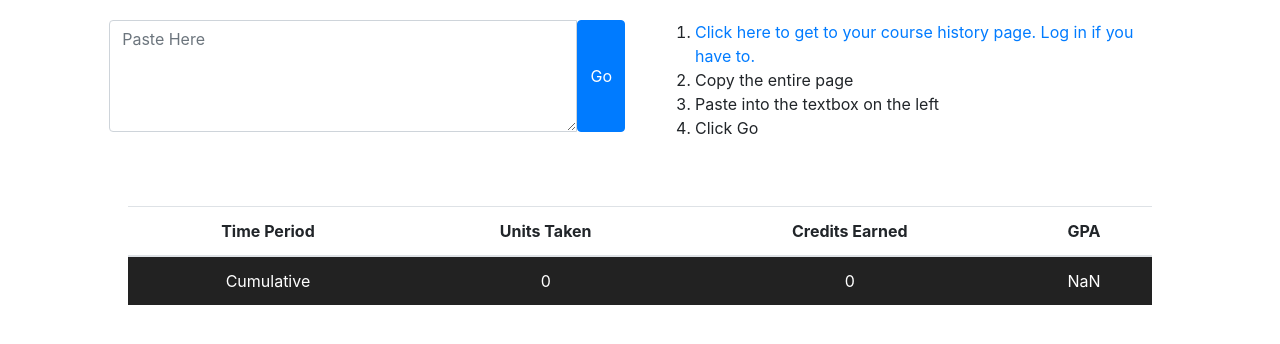
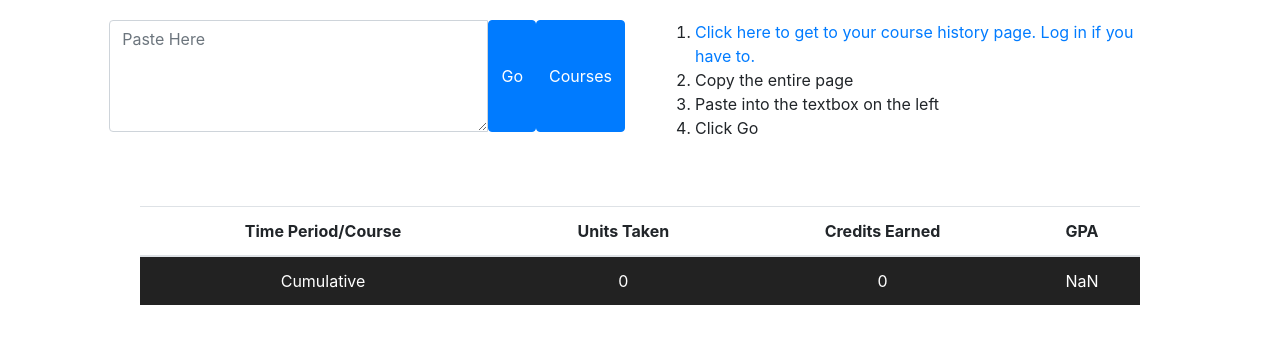
Before and after one commit to maharshi365/McMasterGPACalc, a plain HTML site: page index.html in a window 1280 px wide. Both pictures are taken after a click on the element "Go". Drawn offline with nearby package versions, Linux system fonts and the light colour scheme.

Commit message:
Added All Course Display Option

```diff
--- a/index.html
+++ b/index.html
@@ -1,7 +1,8 @@
 <!DOCTYPE html>
 <html>
 <link rel="stylesheet" href="https://stackpath.bootstrapcdn.com/bootstrap/4.1.3/css/bootstrap.min.css" integrity="sha384-MCw98/SFnGE8fJT3GXwEOngsV7Zt27NXFoaoApmYm81iuXoPkFOJwJ8ERdknLPMO" crossorigin="anonymous">
-<link href="mystyle.css" rel='stylesheet' type="text/css"></link>
+<link href="mystyle.css" rel='stylesheet' type="text/css">
+</link>
 <script src="https://ajax.googleapis.com/ajax/libs/jquery/3.3.1/jquery.min.js"></script>
 <script src="https://maxcdn.bootstrapcdn.com/bootstrap/3.3.7/js/bootstrap.min.js"></script>
 <script src="https://cdnjs.cloudflare.com/ajax/libs/popper.js/1.14.3/umd/popper.min.js" integrity="sha384-ZMP7rVo3mIykV+2+9J3UJ46jBk0WLaUAdn689aCwoqbBJiSnjAK/l8WvCWPIPm49" crossorigin="anonymous"></script>
@@ -13,7 +14,8 @@
     <div class="col-5">
       <div class="input-group">
         <textarea type="text" class="form-control" rows="2" id="inputText" placeholder="Paste Here" style="height:112px;"></textarea>
-                <span class="input-group-addon btn btn-primary" id="button" style="min-height: 112px;display: inline-flex;align-items: center;">Go</span>
+        <span class="input-group-addon btn btn-primary" id="summaryButton" style="min-height: 112px;display: inline-flex;align-items: center;">Go</span>
+        <span class="input-group-addon btn btn-primary" id="coursesButton" style="min-height: 112px;display: inline-flex;align-items: center;">Courses</span>
       </div>
     </div>
     <div class="col-5">
@@ -25,7 +27,7 @@
       </ol>
     </div>
   </div>
-    <div>
+  <div class="container-fluid">
     <table class="table" id='gradesTable' style="border-collapse: collapse;width: 80%;margin-left: 10%;margin-right: 10%;"></table>
   </div>
 </body>
--- a/main.js
+++ b/main.js
@@ -1,46 +1,38 @@
 $(document).ready(function() {
-    $("#button").click(function() {
+    $("#summaryButton").click(function() {
         var userText = $("#inputText").val();
-        var courses = processRawData(userText);
+        courses = processRawData(userText);
         courses = getAllData(courses);
         courses = isIncluded(courses);
         // for future if not included courses need to be accessed
         var notIncluded = courses[1];
         courses = courses[0];
-        courses = courses.sort();
+
         //array of all unique years
-        var years = [];
-        years = extractUniqueYears(years, courses);
+        years = extractUniqueYears(courses);
         //array of all unique semesters
-        var semesters = [];
-        semesters = extractUniqueSemesters(semesters, courses);
+        semesters = extractUniqueSemesters(courses);
         //calculate cumulative GPA data
-        var cumulative = calculateCumulativeGPA(courses);
+        cumulative = calculateCumulativeGPA(courses);
         //calculate yearly GPA data
-        var yearly = calculateYearlyGPA(courses, years);
+        yearly = calculateYearlyGPA(courses, years);
         //calculate semsterly values
-        var semesterly = calculateSemesterlyGPA(courses, semesters);
+        semesterly = calculateSemesterlyGPA(courses, semesters);
+        //create string that contains course data formatted by years and semesters
+        summaryString = createSummaryTableString(cumulative,yearly,semesterly,courses);
 
-        tableString = '<table>' + createTableHeaders();
-        tableString = tableString + createCumulativeRow(cumulative[1], cumulative[2], cumulative[3]);
-        for (var i = 0; i < yearly.length; i++) {
-            if (yearly[i][1] != 0) {
-                tableString = tableString + createYearRow(yearly[i][0], yearly[i][1], yearly[i][2], yearly[i][3]);
-            }
-            for (var j = 0; j < semesterly.length; j++) {
-                if ((semesterly[j][4] == yearly[i][4]) && (semesterly[j][1] != 0)) {
-                    tableString = tableString + createSemesterRow(semesterly[j][0], semesterly[j][1], semesterly[j][2], semesterly[j][3]);
-                }
-                for (var k = 0; k < courses.length; k++) {
-                    if ((semesterly[j][0] == courses[k][3]) && (courses[k][1] == yearly[i][4])) {
-                        tableString = tableString + createCourseRow(courses[k][0], courses[k][5], courses[k][6], courses[k][4]);
-                    }
-                }
-            }
-        }
-        tableString = tableString + '</tbody></table>';
-        $("#gradesTable").html(tableString);
+        $("#gradesTable").html(summaryString);
     });
+
+    $("#coursesButton").click(function() {
+      var userText = $("#inputText").val();
+      courses = processRawData(userText);
+      courses = getAllData(courses);
+      var courseString = createCourseTableString(courses);
+      $("#gradesTable").html(courseString);
+    });
+
+
     $('.semesterrow').hide();
     $('.courserow').hide();
     $('#gradesTable').on('click', 'tr', function() {
@@ -160,11 +152,13 @@ function isIncluded(courses) {
             toReturn.push(courses[i]);
         }
     }
+    toReturn = toReturn.sort();
     return [toReturn, notIncluded];
 }
 
-function extractUniqueYears(years, courses) {
+function extractUniqueYears(courses) {
     //function returns an array of all unique years in course list
+    var years = [];
     for (var i = 0; i < courses.length; i++) {
         years.push(courses[i][1]);
     }
@@ -172,8 +166,9 @@ function extractUniqueYears(years, courses) {
     return years.sort();
 }
 
-function extractUniqueSemesters(semesters, courses) {
+function extractUniqueSemesters(courses) {
     //funtion returns array of all unique semesters in course list
+    var semesters = [];
     for (var i = 0; i < courses.length; i++) {
         semesters.push(courses[i][3]);
     }
@@ -250,7 +245,7 @@ function academicYearID(data) {
 }
 
 function createTableHeaders() {
-    return '<thead style = "padding: 8px; text-align: center;"><tr class="tableheader"><th>Time Period</th><th>Units Taken</th><th>Credits Earned</th><th>GPA</th></tr></thead><tbody>'
+    return '<thead style = "padding: 8px; text-align: center;"><tr class="tableheader"><th>Time Period/Course</th><th>Units Taken</th><th>Credits Earned</th><th>GPA</th></tr></thead><tbody>'
 }
 
 function createCumulativeRow(Units, Credits, grade) {
@@ -268,3 +263,42 @@ function createSemesterRow(TimePeriod, Units, Credits, grade) {
 function createCourseRow(Title, Units, Credits, grade) {
     return '<tr class="courserow" style = "padding: 8px; text-align: center;"><td>' + (Title.toString()) + '</td><td>' + Units.toString() + '</td><td>' + Credits.toString() + '</td><td>' + grade.toString() + '</td></tr>';
 }
+
+function createSoloTableHeaders() {
+    return '<thead style = "padding: 8px; text-align: center;"><tr class="tableheader"><th>Course</th><th>Academic Year</th><th>Semester</th><th>Units Taken</th><th>Credits Earned</th><th>GPA</th><th>Status</th></tr></thead><tbody>'
+}
+
+function createSoloCourseRow(Title, Year, Semester, Units, Credits, Grade, Status) {
+    return '<tr class="solocourserow" style = "padding: 8px; text-align: center;"><td>' + (Title.toString()) + '</td><td>' + Year.toString() + '</td><td>' + Semester.toString() + '</td><td>' + Units.toString() + '</td><td>' + Credits.toString() + '</td><td>' + Grade.toString() + '</td><td>' + Status.toString() + "</td></tr>";
+}
+
+function createSummaryTableString(cumulative,yearly,semesterly,courses){
+  var tableString = '<table>' + createTableHeaders();
+  tableString = tableString + createCumulativeRow(cumulative[1], cumulative[2], cumulative[3]);
+  for (var i = 0; i < yearly.length; i++) {
+      if (yearly[i][1] != 0) {
+          tableString = tableString + createYearRow(yearly[i][0], yearly[i][1], yearly[i][2], yearly[i][3]);
+      }
+      for (var j = 0; j < semesterly.length; j++) {
+          if ((semesterly[j][4] == yearly[i][4]) && (semesterly[j][1] != 0)) {
+              tableString = tableString + createSemesterRow(semesterly[j][0], semesterly[j][1], semesterly[j][2], semesterly[j][3]);
+          }
+          for (var k = 0; k < courses.length; k++) {
+              if ((semesterly[j][0] == courses[k][3]) && (courses[k][1] == yearly[i][4])) {
+                  tableString = tableString + createCourseRow(courses[k][0], courses[k][5], courses[k][6], courses[k][4]);
+              }
+          }
+      }
+  }
+  tableString = tableString + '</tbody></table>';
+  return tableString;
+}
+function createCourseTableString(courses){
+  var tableString = '<table>' + createSoloTableHeaders();
+  for(var i = 0; i<courses.length;i++){
+    var temp =  createSoloCourseRow(courses[i][0],courses[i][1],courses[i][3],courses[i][5],courses[i][6],courses[i][4],courses[i][7]);
+    tableString = tableString + temp;
+  }
+  tableString = tableString + '</tbody></table>';
+  return tableString;
+}
```
Lines whose indentation alone changed are shown as unchanged.
